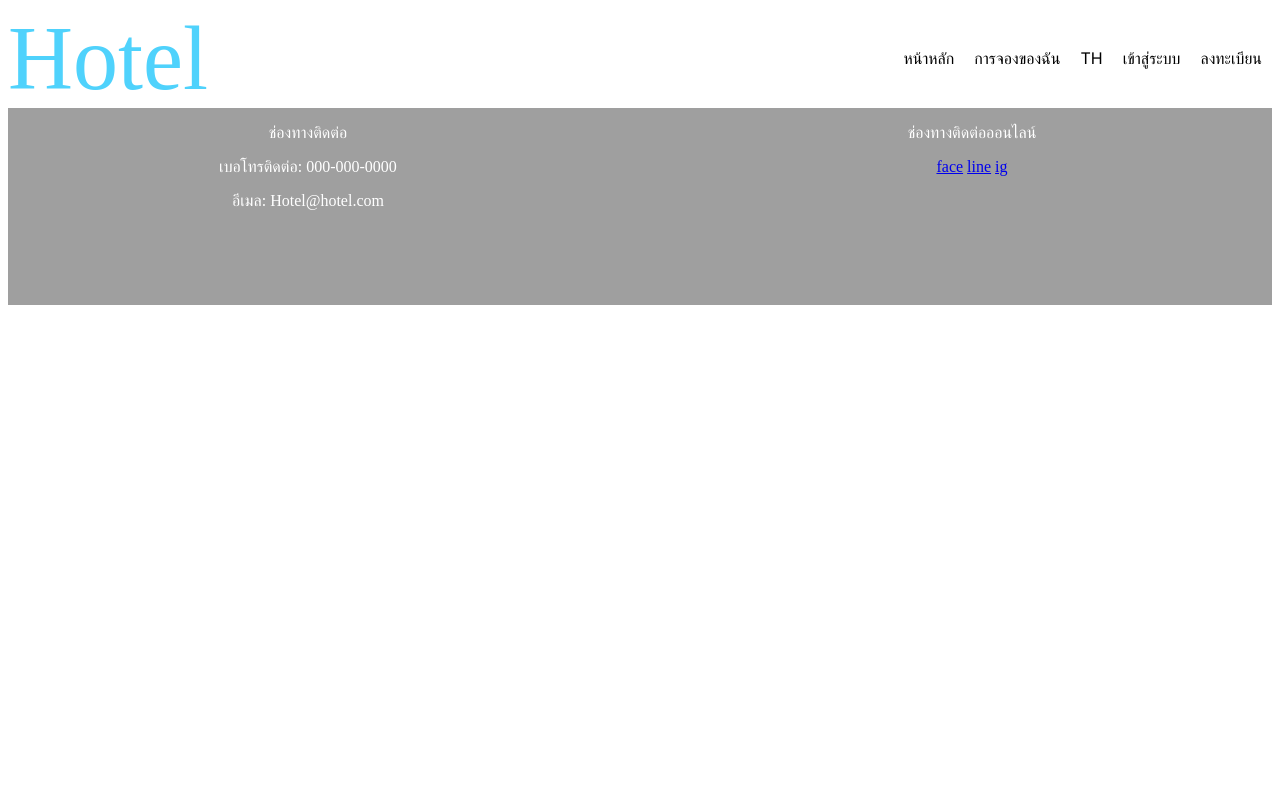
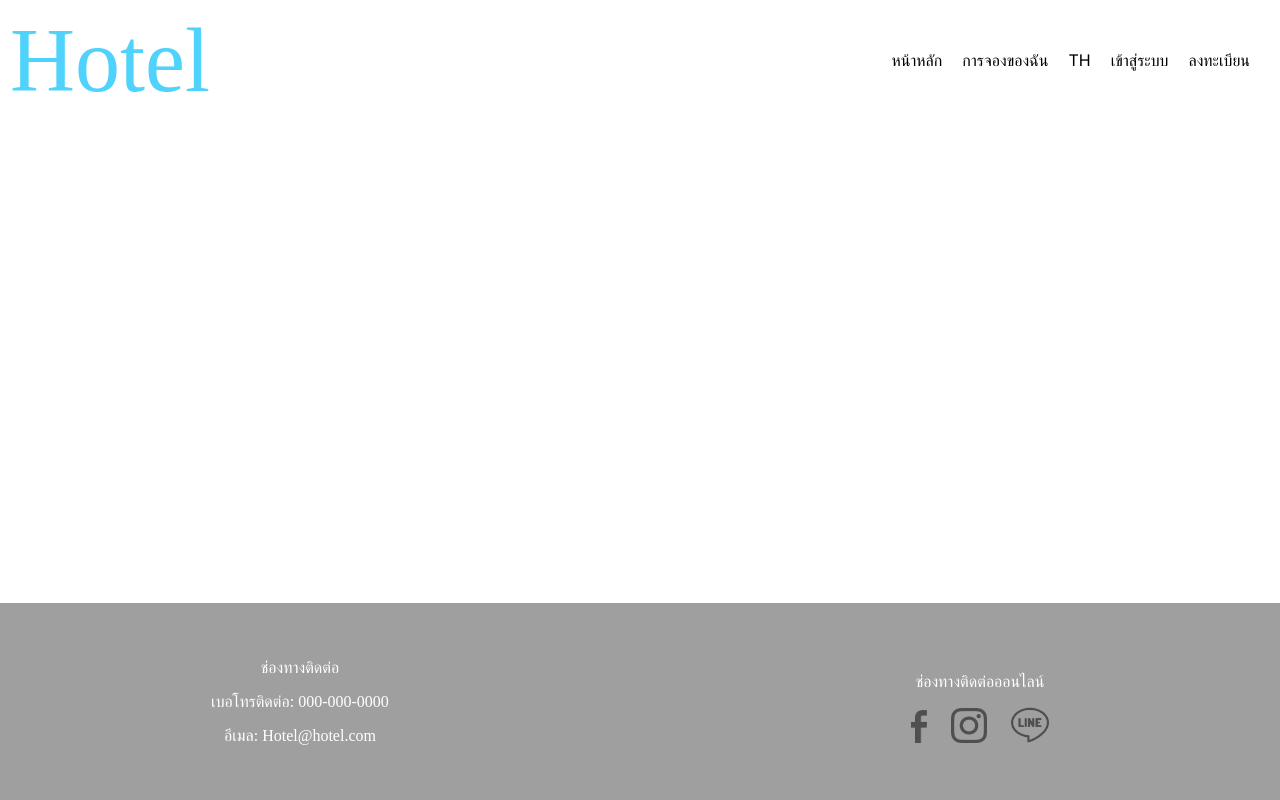
Before and after one commit to fumizz01/DBY3T1, a Django app: page / in a window 1280 px wide. Run offline with Django 3.2, Linux system fonts and the light colour scheme; some web fonts are replaced.

Commit message:
add base picture and edit css

```diff
--- a/project/static/css/style.css
+++ b/project/static/css/style.css
@@ -7,11 +7,13 @@
     line-height: normal;
 }
 
-.body{
+body{
+    display: block;
     margin: 0;
     padding: 0;
 }
 .nav{
+    margin: 10px;
     height: 100px;
     display: flex;
     list-style: none;
@@ -40,6 +42,9 @@
 }
 
 footer{
+    position: fixed;
+    width: 100%;
+    bottom: 0;
     display: flex;
     text-align: center;
     justify-content: space-between;
@@ -50,9 +55,27 @@ footer{
         color: white;
     }
     & a{
+        text-decoration: none;
         text-align: center;
+        padding: 10px;
+        & #facebook{
+            width: 16px;
+            height: 33px;
+        }
+        & #ig{
+            width: 36px;
+            height: 35px;
+        }
+        & #line{
+            width: 38px;
+            height: 36px;
+        }
+        & img{
+            opacity: 0.5;
+        }
     }
     & div{
+        align-self: center;
         min-width: 200px;
         max-width: 200px;
         display: block;
--- a/project/templates/hotel_base.html
+++ b/project/templates/hotel_base.html
@@ -1,6 +1,5 @@
 <html>
 <head>
-    <title>Hotel Main</title>
     <script src='/static/js/js.js'></script>
     <link rel='stylesheet' href='/static/css/style.css'>
     <link rel="stylesheet" href="https://fonts.googleapis.com/css?family=Jomhuria">
@@ -31,9 +30,16 @@
         <div>
             <li><p>ช่องทางติดต่อออนไลน์</p></li>
             <li>
-                <a href="www.facebook.com">face</a>
-                <a href="www.facebook.com">line</a>
-                <a href="www.facebook.com">ig</a>
+                <a href="www.facebook.com">
+                    <img id="facebook" src="static/picture/facebooklogo.png"></img>
+                </a>
+                <a href="www.facebook.com">
+                    <img id="ig" src="static/picture/instagramlogo.png"></img>
+                </a>
+                <a href="www.facebook.com">
+                    <img id="line" src="static/picture/linelogo.png"></img>
+                </a>
+
             </li>
         </div>
     </footer>
```
Also changed, not shown: project/static/picture/facebooklogo.png (added), project/static/picture/instagramlogo.png (added), project/static/picture/linelogo.png (added).
